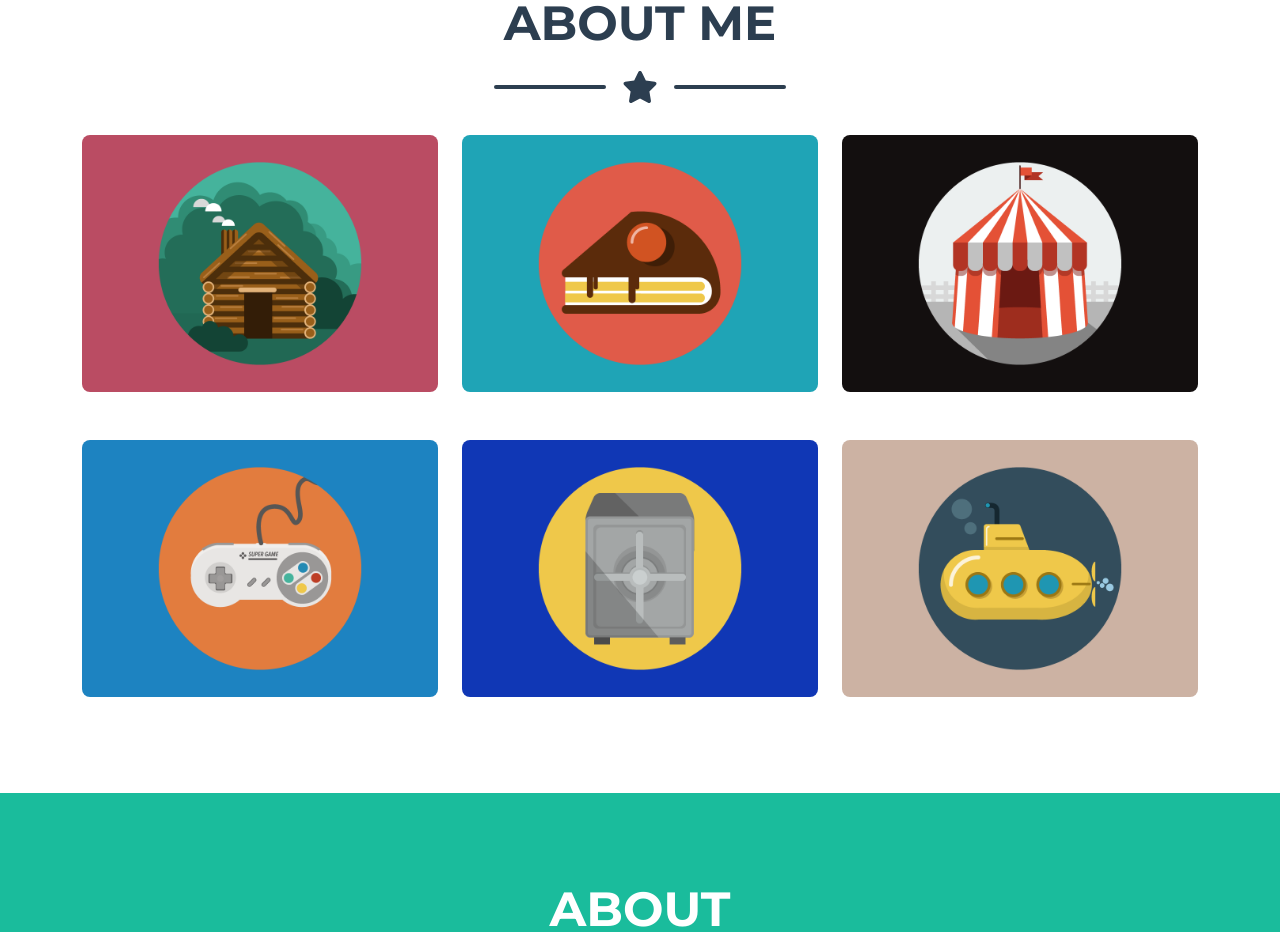
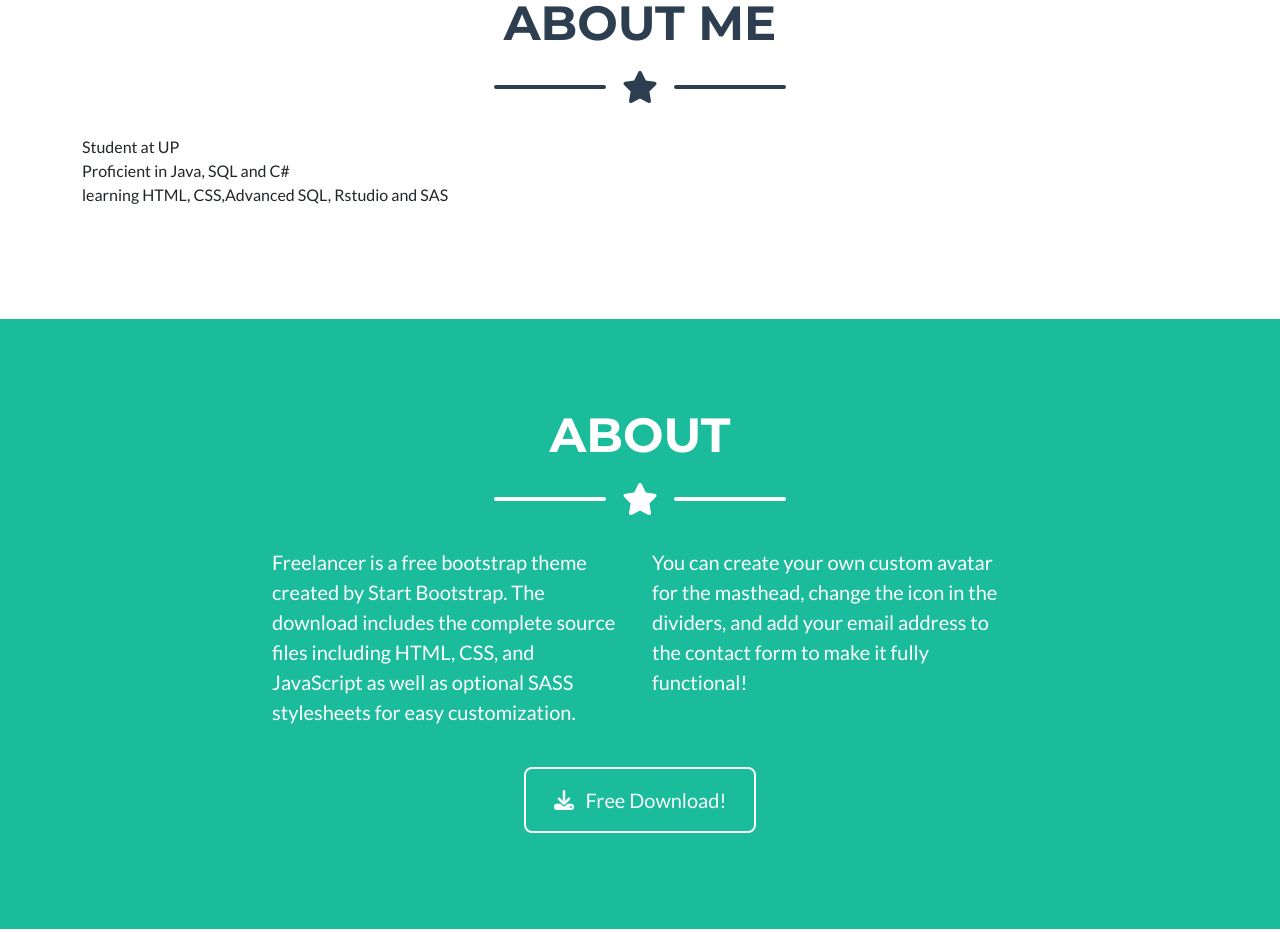
Before and after one commit to u20783117/u20783117.github.io, a plain HTML site: page index.html in a window 1280 px wide. Shown: the part 948-1880 px from the top of the page. Drawn offline with nearby package versions, Linux system fonts and the light colour scheme; files that its build step writes are made by us from their sources; files whose address does not match are found by name.

Commit message:
Update index.html

```diff
--- a/index.html
+++ b/index.html
@@ -65,60 +65,8 @@
                 </div>
                 <!-- Portfolio Grid Items-->
                 <div class="row justify-content-center">
-                    <!-- Portfolio Item 1-->
-                    <div class="col-md-6 col-lg-4 mb-5">
-                        <div class="portfolio-item mx-auto" data-bs-toggle="modal" data-bs-target="#portfolioModal1">
-                            <div class="portfolio-item-caption d-flex align-items-center justify-content-center h-100 w-100">
-                                <div class="portfolio-item-caption-content text-center text-white"><i class="fas fa-plus fa-3x"></i></div>
-                            </div>
-                            <img class="img-fluid" src="assets/img/portfolio/cabin.png" alt="..." />
-                        </div>
-                    </div>
-                    <!-- Portfolio Item 2-->
-                    <div class="col-md-6 col-lg-4 mb-5">
-                        <div class="portfolio-item mx-auto" data-bs-toggle="modal" data-bs-target="#portfolioModal2">
-                            <div class="portfolio-item-caption d-flex align-items-center justify-content-center h-100 w-100">
-                                <div class="portfolio-item-caption-content text-center text-white"><i class="fas fa-plus fa-3x"></i></div>
-                            </div>
-                            <img class="img-fluid" src="assets/img/portfolio/cake.png" alt="..." />
-                        </div>
-                    </div>
-                    <!-- Portfolio Item 3-->
-                    <div class="col-md-6 col-lg-4 mb-5">
-                        <div class="portfolio-item mx-auto" data-bs-toggle="modal" data-bs-target="#portfolioModal3">
-                            <div class="portfolio-item-caption d-flex align-items-center justify-content-center h-100 w-100">
-                                <div class="portfolio-item-caption-content text-center text-white"><i class="fas fa-plus fa-3x"></i></div>
-                            </div>
-                            <img class="img-fluid" src="assets/img/portfolio/circus.png" alt="..." />
-                        </div>
-                    </div>
-                    <!-- Portfolio Item 4-->
-                    <div class="col-md-6 col-lg-4 mb-5 mb-lg-0">
-                        <div class="portfolio-item mx-auto" data-bs-toggle="modal" data-bs-target="#portfolioModal4">
-                            <div class="portfolio-item-caption d-flex align-items-center justify-content-center h-100 w-100">
-                                <div class="portfolio-item-caption-content text-center text-white"><i class="fas fa-plus fa-3x"></i></div>
-                            </div>
-                            <img class="img-fluid" src="assets/img/portfolio/game.png" alt="..." />
-                        </div>
-                    </div>
-                    <!-- Portfolio Item 5-->
-                    <div class="col-md-6 col-lg-4 mb-5 mb-md-0">
-                        <div class="portfolio-item mx-auto" data-bs-toggle="modal" data-bs-target="#portfolioModal5">
-                            <div class="portfolio-item-caption d-flex align-items-center justify-content-center h-100 w-100">
-                                <div class="portfolio-item-caption-content text-center text-white"><i class="fas fa-plus fa-3x"></i></div>
-                            </div>
-                            <img class="img-fluid" src="assets/img/portfolio/safe.png" alt="..." />
-                        </div>
-                    </div>
-                    <!-- Portfolio Item 6-->
-                    <div class="col-md-6 col-lg-4">
-                        <div class="portfolio-item mx-auto" data-bs-toggle="modal" data-bs-target="#portfolioModal6">
-                            <div class="portfolio-item-caption d-flex align-items-center justify-content-center h-100 w-100">
-                                <div class="portfolio-item-caption-content text-center text-white"><i class="fas fa-plus fa-3x"></i></div>
-                            </div>
-                            <img class="img-fluid" src="assets/img/portfolio/submarine.png" alt="..." />
-                        </div>
-                    </div>
+                    <p class="masthead-subheading font-weight-light mb-12">Student at UP  <br>
+                        Proficient in Java, SQL and C# <br> learning HTML, CSS,Advanced SQL, Rstudio and SAS</p>
                 </div>
             </div>
         </section>
```
